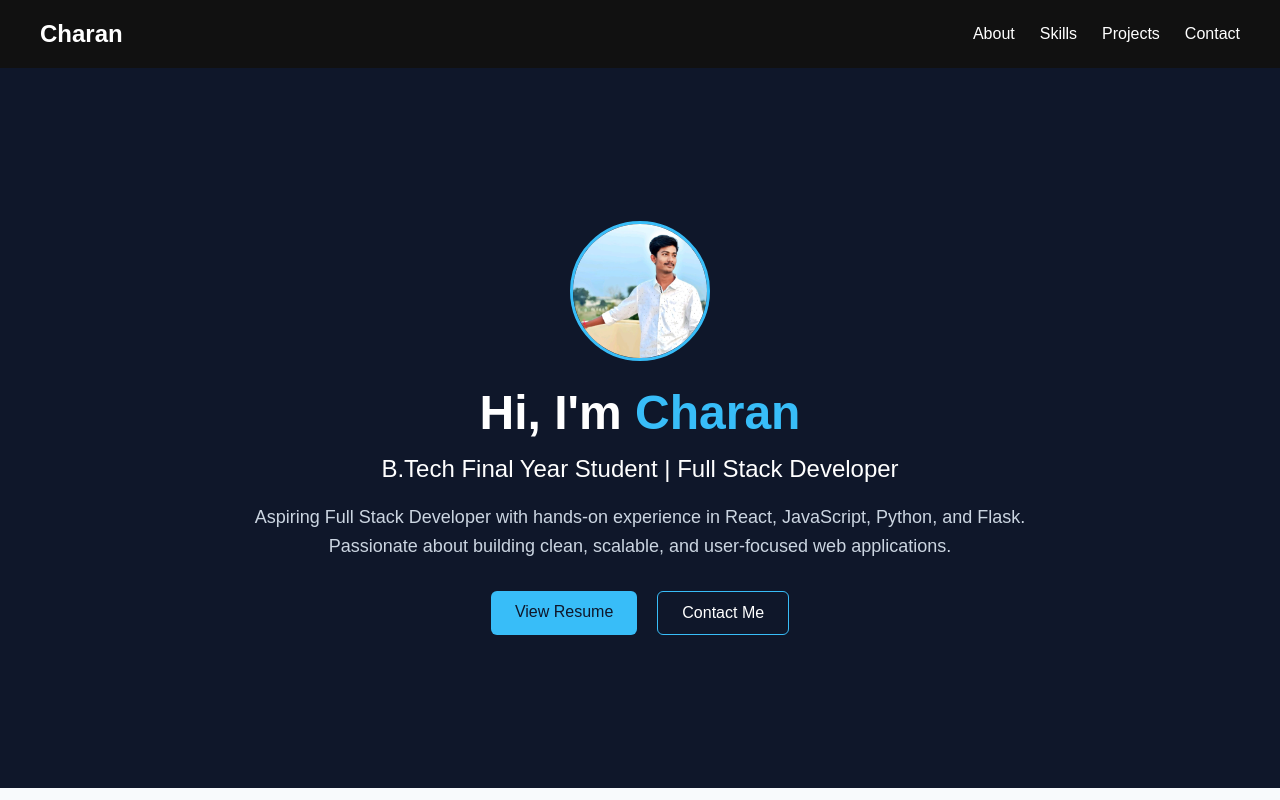
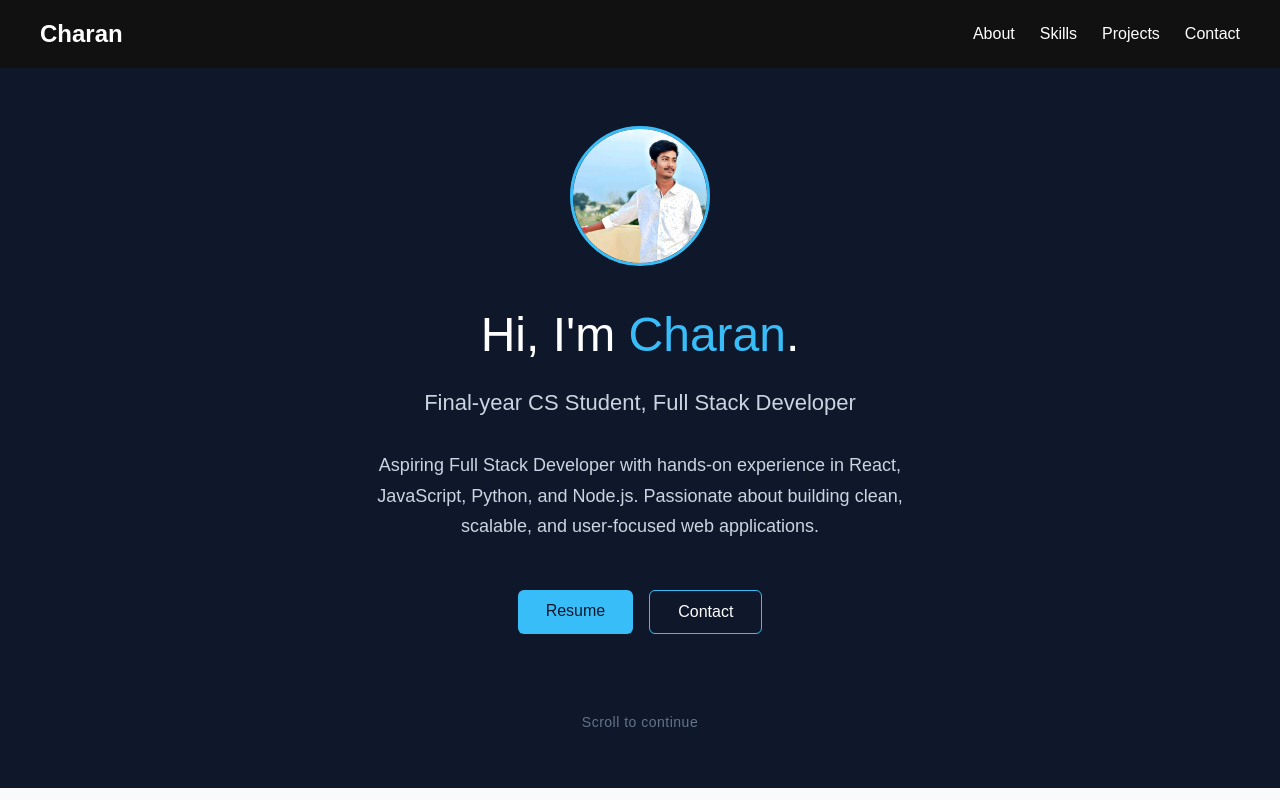
Before and after one commit to charanramagiri/portfolio, a React (Vite) app: page / in a window 1280 px wide. Shown: the top 800 px of the page. Built offline with nearby package versions, Linux system fonts and the light colour scheme.

Commit message:
hero page updated

```diff
--- a/src/components/Hero/Hero.css
+++ b/src/components/Hero/Hero.css
@@ -1,71 +1,100 @@
-.hero{
+.hero {
     min-height: 90vh;
     display: flex;
     align-items: center;
     justify-content: center;
-
     background-color: #0f172a;
     color: white;
     padding: 40px;
 }
-.hero-content{
-    max-width: 800px;
+
+.hero-content {
+    max-width: 700px;
     text-align: center;
+    display: flex;
+    flex-direction: column;
+    align-items: center;
 }
-.hero h1{
+
+.hero-img {
+    width: 140px;
+    height: 140px;
+    border-radius: 50%;
+    object-fit: cover;
+    margin-bottom: 40px;
+    border: 3px solid #38bdf8;
+}
+
+.hero h1 {
     font-size: 48px;
-    margin-bottom: 15px;
+    margin-bottom: 24px;
+    font-weight: 500;
+    line-height: 1.2;
 }
-.hero h1 span{
+
+.hero h1 span {
     color: #38bdf8;
 }
-.hero h2{
-    font-size: 24px;
-    margin-bottom: 20px;
+
+.hero h2 {
+    font-size: 22px;
+    margin-bottom: 32px;
     font-weight: 400;
+    color: #cbd5e1;
+    line-height: 1.4;
 }
-.hero p{
+
+.hero p {
     font-size: 18px;
-    line-height: 1.6;
-    margin-bottom: 30px;
+    line-height: 1.7;
+    margin-bottom: 48px;
     color: #cbd5e1;
+    max-width: 600px;
 }
-.hero-buttons{
+
+.hero-buttons {
     display: flex;
-    gap: 20px;
+    gap: 16px;
     justify-content: center;
+    margin-bottom: 80px;
 }
-.btn{
-    padding: 12px 24px;
+
+.btn {
+    padding: 12px 28px;
     font-size: 16px;
     border-radius: 6px;
     cursor: pointer;
     border: none;
+    text-decoration: none;
+    display: inline-block;
+    text-align: center;
+    transition: all 0.2s ease;
 }
-.primary{
+
+.primary {
     background-color: #38bdf8;
     color: #0f172a;
 }
-.secondary{
+
+.primary:hover {
+    background-color: #0ea5e9;
+}
+
+.secondary {
     background-color: transparent;
     color: white;
     border: 1px solid #38bdf8;
 }
+
 .secondary:hover {
     background-color: #38bdf8;
     color: #0f172a;
 }
-.btn{
-    text-decoration: none;
-    display: inline-block;
-    text-align: center;
+
+.scroll-hint {
+    margin-top: auto;
+    color: #64748b;
+    font-size: 14px;
+    font-weight: 300;
+    letter-spacing: 0.5px;
 }
-.hero-img{
-    width: 140px;
-    height: 140px;
-    border-radius: 50%;
-    object-fit: cover;
-    margin-bottom: 20px;
-    border: 3px solid #38bdf8;
-
-}
--- a/src/components/Hero/Hero.jsx
+++ b/src/components/Hero/Hero.jsx
@@ -7,20 +7,24 @@ function Hero() {
       <div className="hero-content">
         <img src={profile} alt="Charan Ramagiri" className="hero-img" />
         <h1>
-          Hi, I'm <span>Charan</span>
+          Hi, I'm <span>Charan</span>.
         </h1>
 
-        <h2>B.Tech Final Year Student | Full Stack Developer</h2>
+        <h2>Final-year CS Student, Full Stack Developer</h2>
 
         <p>
-            Aspiring Full Stack Developer with hands-on experience in React, JavaScript, Python, and Flask. Passionate about building clean, scalable, and user-focused web applications.
+        Aspiring Full Stack Developer with hands-on experience in React, JavaScript, Python, and Node.js. Passionate about building clean, scalable, and user-focused web applications.
         </p>
 
+        <div className="hero-buttons">
+          <a href="/Charan_Ramagiri.pdf" target="_blank" rel="noopener noreferrer" className="btn primary">
+            Resume
+          </a>
+          <button className="btn secondary">Contact</button>
+        </div>
 
-        <div className="hero-buttons">
-          <a href="/Charan_Ramagiri.pdf" target="_blank" rel="noopener noreferrer" className="btn primary"> View Resume </a>
-
-          <button className="btn secondary">Contact Me</button>
+        <div className="scroll-hint">
+          <span>Scroll to continue</span>
         </div>
       </div>
     </section>
```
